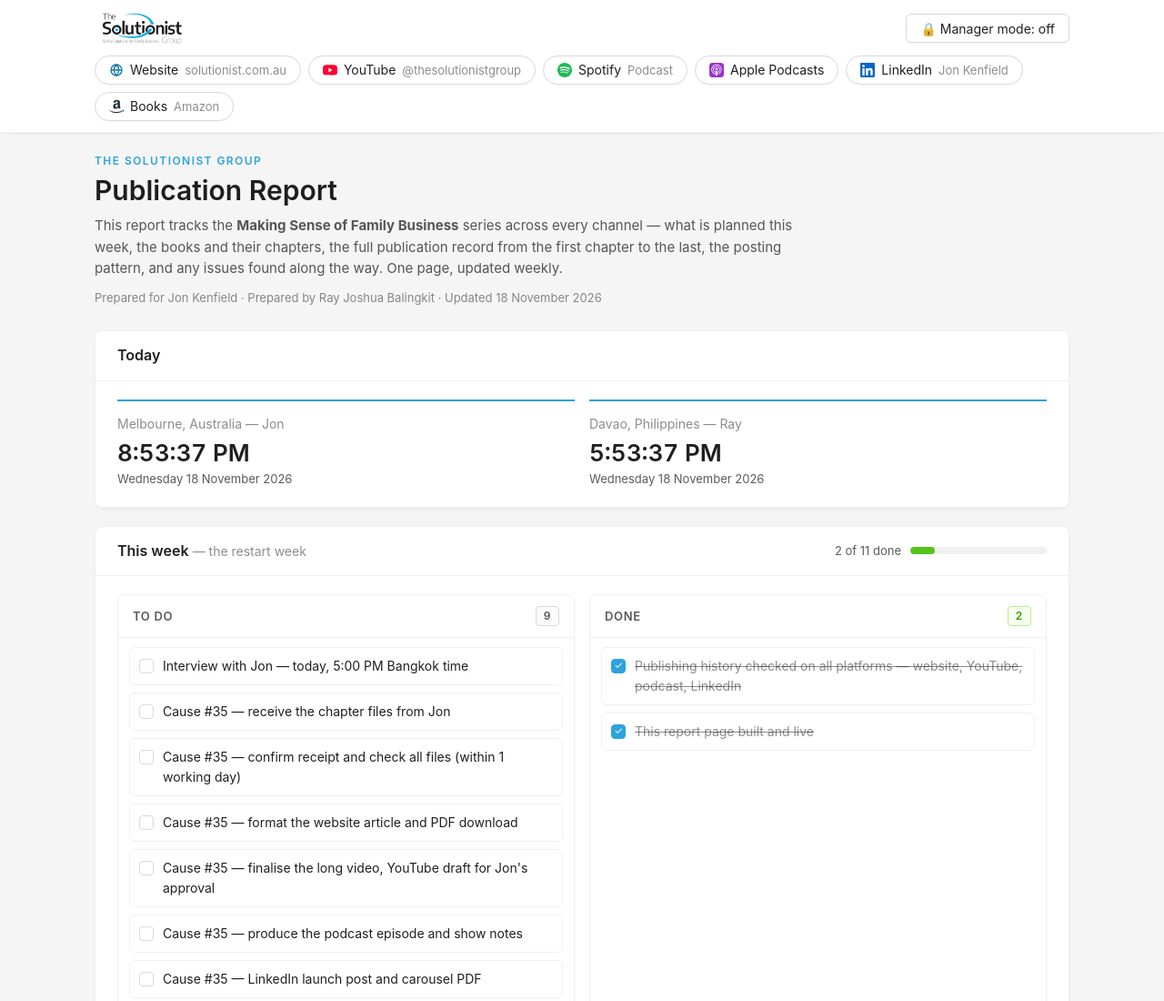
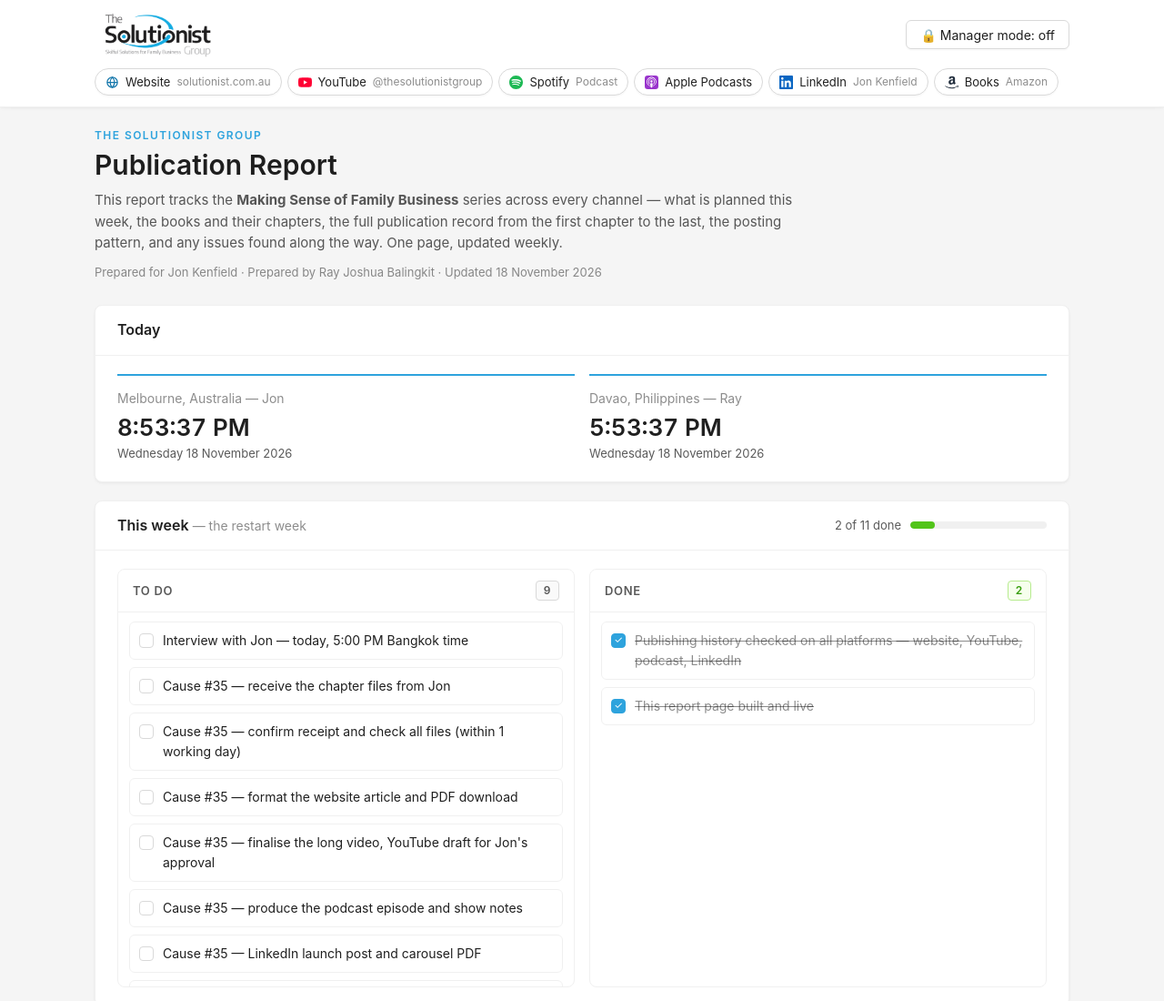
Before and after one commit to rayjoshuaa/solutionist-weekly-report, a plain HTML site: page index.html in a window 1280 px wide. Shown: the top 1100 px of the page at 91% size. Drawn offline with Linux system fonts and the light colour scheme.

Commit message:
v5.2: bigger logo, one-line nav

```diff
--- a/index.html
+++ b/index.html
@@ -29,13 +29,16 @@
   /* Header (antd Layout + Typography) — sticky, normal height */
   header{position:sticky;top:0;z-index:40;background:#fff;border-bottom:1px solid var(--split);box-shadow:var(--shadow)}
   .header-in{max-width:1120px;margin:0 auto;padding:10px 24px 0;display:flex;align-items:center;justify-content:space-between;gap:24px;flex-wrap:wrap}
-  .logo{height:42px;width:auto;display:block}
+  .logo{height:56px;width:auto;display:block}
   .title-block{max-width:1120px;margin:0 auto;padding:22px 24px 2px}
   .eyebrow{font-size:12px;font-weight:600;letter-spacing:.12em;text-transform:uppercase;color:var(--primary)}
   .title-block h1{font-size:30px;font-weight:600;line-height:1.25;margin:4px 0 8px;color:var(--text)}
   .title-block .intro{font-size:15px;color:var(--text-2);max-width:780px}
   .title-block .byline{font-size:13px;color:var(--text-3);margin-top:10px}
-  nav{max-width:1120px;margin:0 auto;padding:9px 24px 12px;display:flex;gap:8px;flex-wrap:wrap}
+  nav{max-width:1120px;margin:0 auto;padding:9px 24px 12px;display:flex;gap:6px;flex-wrap:nowrap}
+  nav .ant-btn{height:30px;padding:0 11px;font-size:13px;white-space:nowrap}
+  nav .ant-btn svg{width:15px;height:15px}
+  nav .ant-btn .sub{font-size:12px}
   /* antd Button (default, round) */
   .ant-btn{display:inline-flex;align-items:center;gap:7px;height:32px;padding:0 15px;font-size:14px;color:var(--text);background:#fff;border:1px solid var(--border);border-radius:6px;cursor:pointer;box-shadow:0 2px 0 rgba(0,0,0,.02);transition:all .2s;font-family:inherit}
   .ant-btn:hover{color:var(--primary);border-color:var(--primary)}
```
